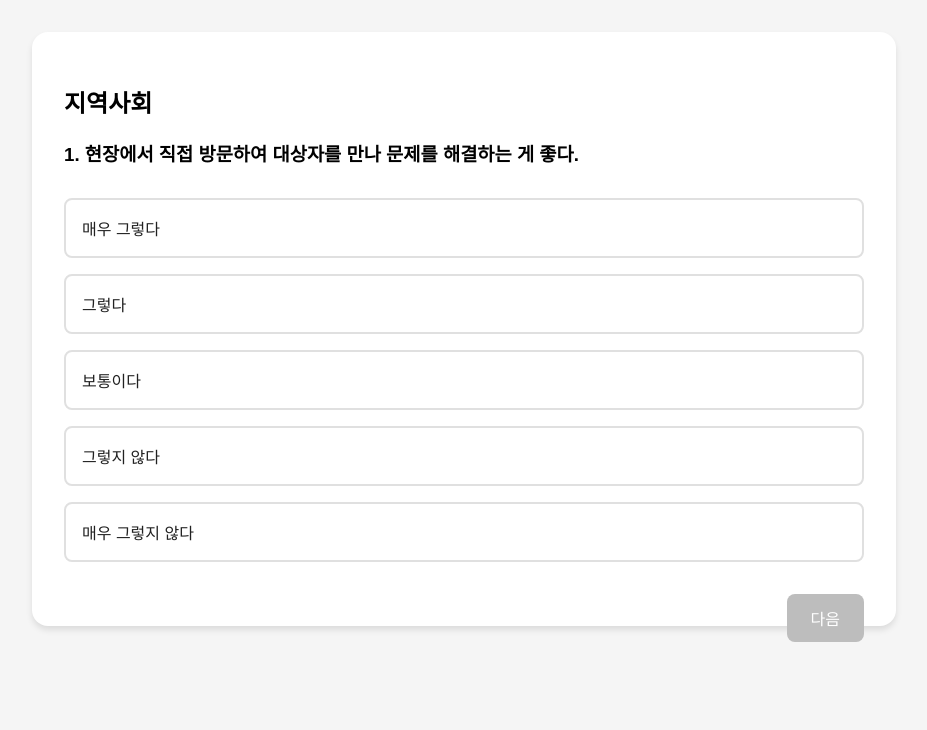
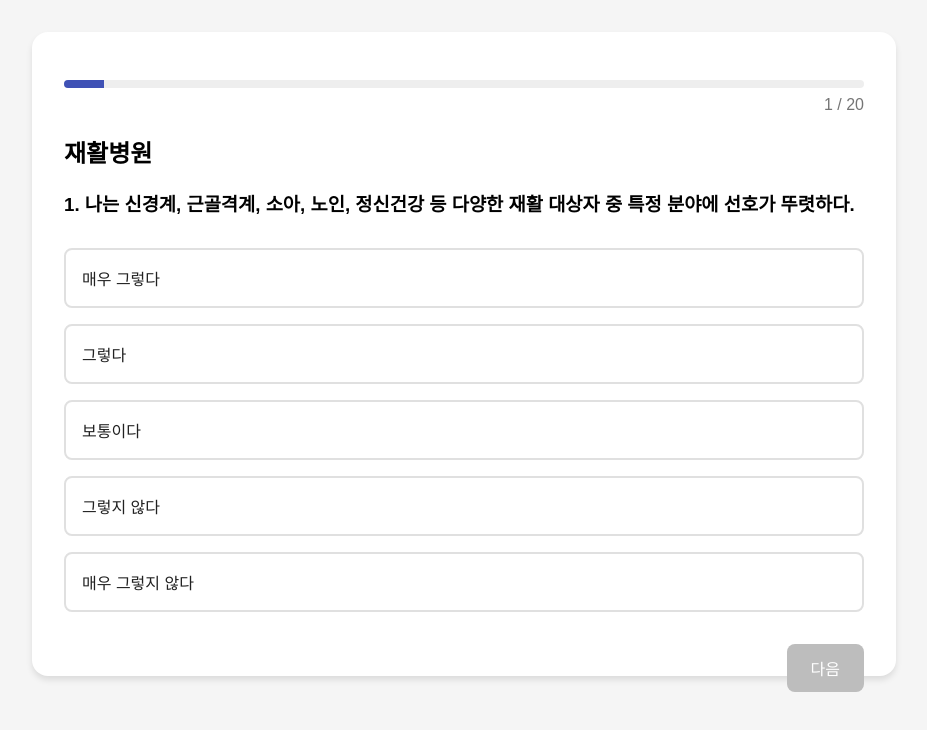
Before and after one commit to rcassgo/Personality-Test, a React (Create React App) app: page / in a window 1280 px wide. Shown: the top 730 px of the page, without its empty margins (176-1103 px from the left). Built offline with nearby package versions, Linux system fonts and the light colour scheme; no server answers.

Commit message:
error clear

```diff
--- a/src/data/questions.js
+++ b/src/data/questions.js
@@ -1,6 +1,16 @@
-export const questionsData = [
+export const categories = [
   {
-    category: "지역사회",
+    name: "재활병원",
+    questions: [
+      "나는 신경계, 근골격계, 소아, 노인, 정신건강 등 다양한 재활 대상자 중 특정 분야에 선호가 뚜렷하다.",
+      "나는 재활센터에서 다양한 직종 간 협업과 팀워크가 중요한 요소라고 생각한다.",
+      "나는 반복적인 업무보다, 예측 불가능한 상황을 해결하고 다양한 케이스를 경험하는 것을 선호한다.",
+      "나는 해부학, 신경과학, 기능해부학 같은 과목을 흥미롭게 공부했다.",
+      "손기능 훈련, 보조기기, 일상생활동작(ADL) 등에 관심이 많다."
+    ]
+  },
+  {
+    name: "지역사회",
     questions: [
       "현장에서 직접 방문하여 대상자를 만나 문제를 해결하는 게 좋다.",
       "예방적 접근이나 건강증진 프로그램에도 관심이 있다.",
@@ -10,7 +20,7 @@ export const questionsData = [
     ]
   },
   {
-    category: "공공기관",
+    name: "공공기관",
     questions: [
       "새로운 것을 창조해내는것보다 정해진 틀 안에서 활동하는 것을 더 선호한다.",
       "공무원이나 공공기관 종사자의 안정적인 직업 환경을 더 선호한다.",
@@ -20,23 +30,13 @@ export const questionsData = [
     ]
   },
   {
-    category: "아동센터",
+    name: "아동센터",
     questions: [
       "아이들과 함께 있는 시간이 즐겁고 편안하다.",
       "평소 감정 표현이 풍부하고 누군가에 행동을 이해하려 노력하는 편이다.",
       "다른 사람들의 작은 변화나 반응에도 민감하게 반응하는 편이다.",
       "학부모 상담 같은 간접 개입에도 융통성 있게 잘 대처할 자신이 있다.",
       "발표나 수업 중 어린이 대상 예시가 나오면 집중해서 듣게 된다."
-    ]
-  },
-  {
-    category: "재활병원",
-    questions: [
-      "나는 신경계, 근골격계, 소아, 노인, 정신건강 등 다양한 재활 대상자 중 특정 분야에 선호가 뚜렷하다.",
-      "나는 재활센터에서 다양한 직종 간 협업과 팀워크가 중요한 요소라고 생각한다.",
-      "나는 반복적인 업무보다, 예측 불가능한 상황을 해결하고 다양한 케이스를 경험하는 것을 선호한다.",
-      "나는 해부학, 신경과학, 기능해부학 같은 과목을 흥미롭게 공부했다.",
-      "손기능 훈련, 보조기기, 일상생활동작(ADL) 등에 관심이 많다."
     ]
   }
 ];
--- a/src/pages/QuestionPage.jsx
+++ b/src/pages/QuestionPage.jsx
@@ -1,23 +1,20 @@
 import React, { useState } from 'react';
 import { useNavigate } from 'react-router-dom';
-import { questionsData, options } from '../data/questions';
+import { categories, options } from '../data/questions';
+import ProgressBar from '../components/ProgressBar';
 import '../styles/QuestionPage.css';
 
 const QuestionPage = () => {
-  const [currentIndex, setCurrentIndex] = useState(0);
+  const [currentCategory, setCurrentCategory] = useState(0);
+  const [currentQuestion, setCurrentQuestion] = useState(0);
+  const [scores, setScores] = useState({
+    "재활병원": 0,
+    "지역사회": 0,
+    "공공기관": 0,
+    "아동센터": 0
+  });
   const [selectedAnswer, setSelectedAnswer] = useState(null);
-  const [userAnswers, setUserAnswers] = useState(Array(20).fill(null));
   const navigate = useNavigate();
-
-  // 모든 질문을 1차원 배열로 펼치기
-  const allQuestions = questionsData.flatMap(group =>
-    group.questions.map((q, qIndex) => ({
-      text: q,
-      category: group.category,
-      groupIndex: questionsData.indexOf(group),
-      qIndex
-    }))
-  );
 
   const handleAnswerSelect = (score) => {
     setSelectedAnswer(score);
@@ -25,29 +22,40 @@ const QuestionPage = () => {
 
   const handleNext = () => {
     if (selectedAnswer !== null) {
-      const newAnswers = [...userAnswers];
-      newAnswers[currentIndex] = selectedAnswer;
-      setUserAnswers(newAnswers);
+      // 현재 카테고리 점수 업데이트
+      const currentCat = categories[currentCategory].name;
+      setScores(prev => ({
+        ...prev,
+        [currentCat]: prev[currentCat] + selectedAnswer
+      }));
 
-      if (currentIndex < allQuestions.length - 1) {
-        setCurrentIndex(currentIndex + 1);
-        setSelectedAnswer(null);
+      // 다음 질문 또는 결과 페이지로 이동
+      if (currentQuestion < 4) {
+        setCurrentQuestion(prev => prev + 1);
+      } else if (currentCategory < 3) {
+        setCurrentCategory(prev => prev + 1);
+        setCurrentQuestion(0);
       } else {
-        navigate('/result', { state: { userAnswers } });
+        navigate('/result', { state: { scores } });
       }
+      setSelectedAnswer(null);
     }
   };
 
+  // 전체 진행률 계산 (0~19)
+  const totalProgress = currentCategory * 5 + currentQuestion;
+
   return (
     <div className="question-container">
-      <h2>{allQuestions[currentIndex].category}</h2>
-      <h3>
-        {currentIndex + 1}. {allQuestions[currentIndex].text}
-      </h3>
+      <ProgressBar current={totalProgress + 1} total={20} />
+
+      <h2>{categories[currentCategory].name}</h2>
+      <h3>{currentQuestion + 1}. {categories[currentCategory].questions[currentQuestion]}</h3>
+
       <div className="options-grid">
-        {options.map(option => (
+        {options.map((option, index) => (
           <button
-            key={option.score}
+            key={index}
             className={`option-btn ${selectedAnswer === option.score ? 'selected' : ''}`}
             onClick={() => handleAnswerSelect(option.score)}
           >
@@ -55,12 +63,13 @@ const QuestionPage = () => {
           </button>
         ))}
       </div>
+
       <button
         className="next-btn"
         onClick={handleNext}
         disabled={selectedAnswer === null}
       >
-        {currentIndex === allQuestions.length - 1 ? '결과 보기' : '다음'}
+        {totalProgress === 19 ? '결과 보기' : '다음'}
       </button>
     </div>
   );
--- a/src/pages/ResultPage.jsx
+++ b/src/pages/ResultPage.jsx
@@ -1,50 +1,34 @@
 import React from 'react';
 import { useLocation, useNavigate } from 'react-router-dom';
-import { questionsData } from '../data/questions';
 import '../styles/ResultPage.css';
 
 const ResultPage = () => {
   const navigate = useNavigate();
   const { state } = useLocation();
-  const userAnswers = state?.userAnswers || [];
+  const scores = state?.scores || {};
 
-  const categoryScores = {
-    "지역사회": 0,
-    "공공기관": 0,
-    "아동센터": 0,
-    "재활병원": 0
-  };
-
-  questionsData.forEach((group, groupIndex) => {
-    group.questions.forEach((_, qIndex) => {
-      const answer = userAnswers[groupIndex * 5 + qIndex];
-      if (answer !== null && answer !== undefined) {
-        categoryScores[group.category] += answer;
+  // 최고 점수 카테고리 찾기
+  const getResult = () => {
+    let maxScore = -1;
+    let resultCategory = "";
+    Object.entries(scores).forEach(([category, score]) => {
+      if (score > maxScore) {
+        maxScore = score;
+        resultCategory = category;
       }
     });
-  });
-
-  let maxScore = -1;
-  let resultCategory = "";
-  for (const [category, score] of Object.entries(categoryScores)) {
-    if (score > maxScore) {
-      maxScore = score;
-      resultCategory = category;
-    }
-  }
+    return resultCategory;
+  };
 
   return (
     <div className="result-container">
       <h1>테스트 결과</h1>
       <div className="result-card">
-        <h2>당신은 {resultCategory}에 어울리는 사람입니다!</h2>
+        <h2>당신은 {getResult()}에 어울리는 사람입니다!</h2>
         <div className="score-display">
-          <p>각 카테고리 점수:</p>
-          <ul>
-            {Object.entries(categoryScores).map(([category, score]) => (
-              <li key={category}>{category}: {score}점</li>
-            ))}
-          </ul>
+          {Object.entries(scores).map(([category, score]) => (
+            <p key={category}>{category}: {score}점</p>
+          ))}
         </div>
       </div>
       <button
```
